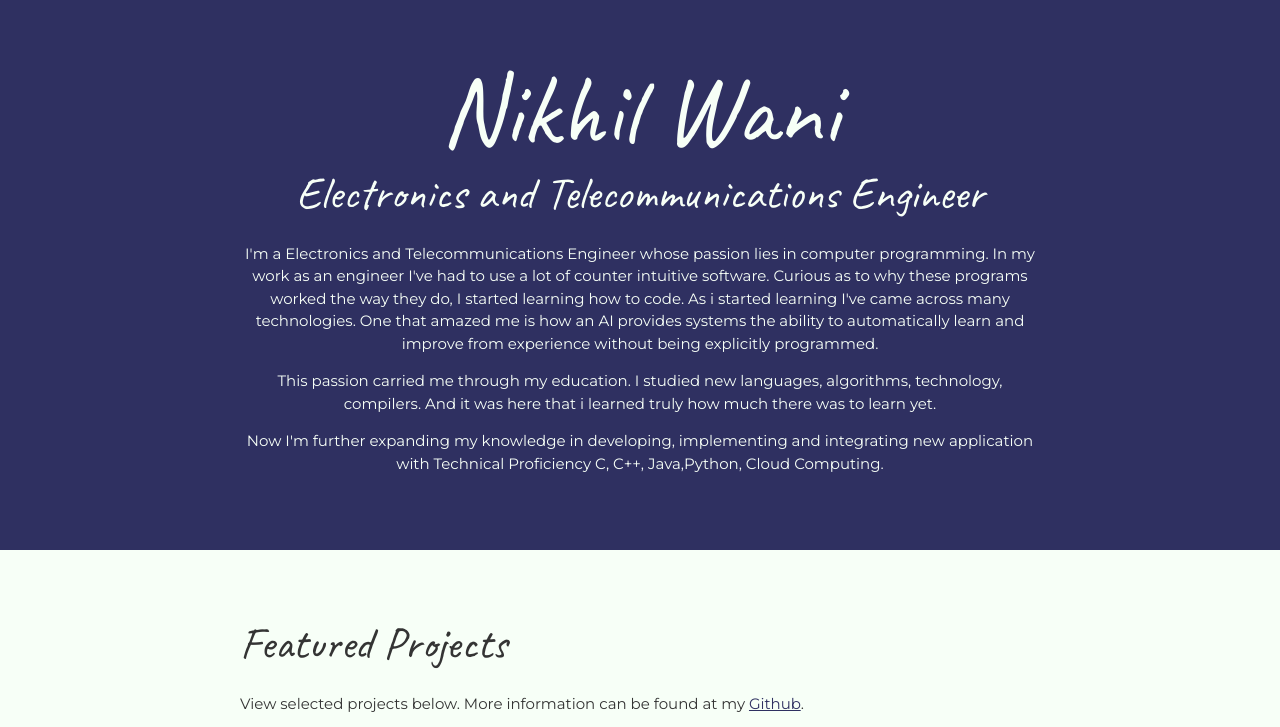
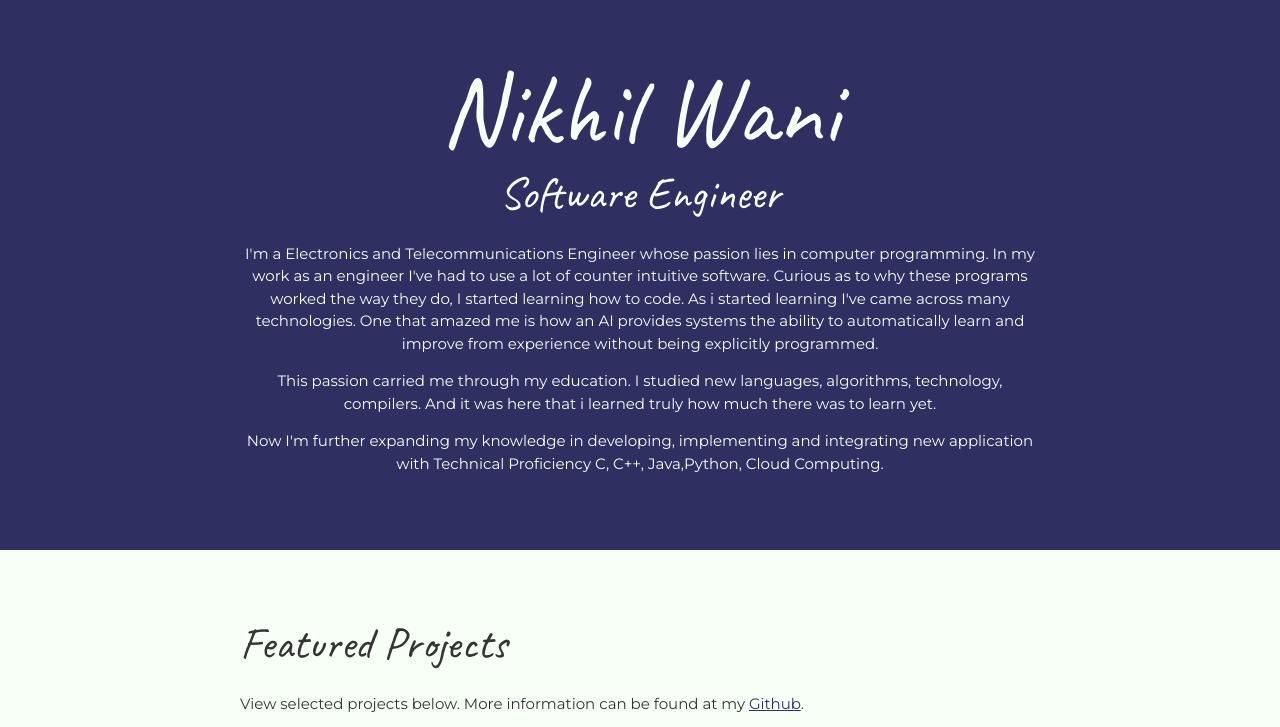
Before and after one commit to Nikhil-Wani/Deployment-of-My-Portfolio, a plain HTML site: page index.html in a window 1280 px wide. Shown: the top 727 px of the page. Drawn offline with Linux system fonts and the light colour scheme.

Commit message:
Update index.html

```diff
--- a/index.html
+++ b/index.html
@@ -13,7 +13,7 @@
       <header>
         <div class="content-wrap">
           <h1>Nikhil Wani</h1>
-          <h2>Electronics and Telecommunications Engineer</h2>
+          <h2>Software Engineer</h2>
 
           <p>I'm a Electronics and Telecommunications Engineer whose passion lies in computer programming. In my work as an engineer I've had to use a lot of counter intuitive software. Curious as to why these programs worked the way they do, I started learning how to code. As i started learning I've came across many technologies. One that amazed me is how an AI provides systems the ability to automatically learn and improve from experience without being explicitly programmed.</p>
 
```
